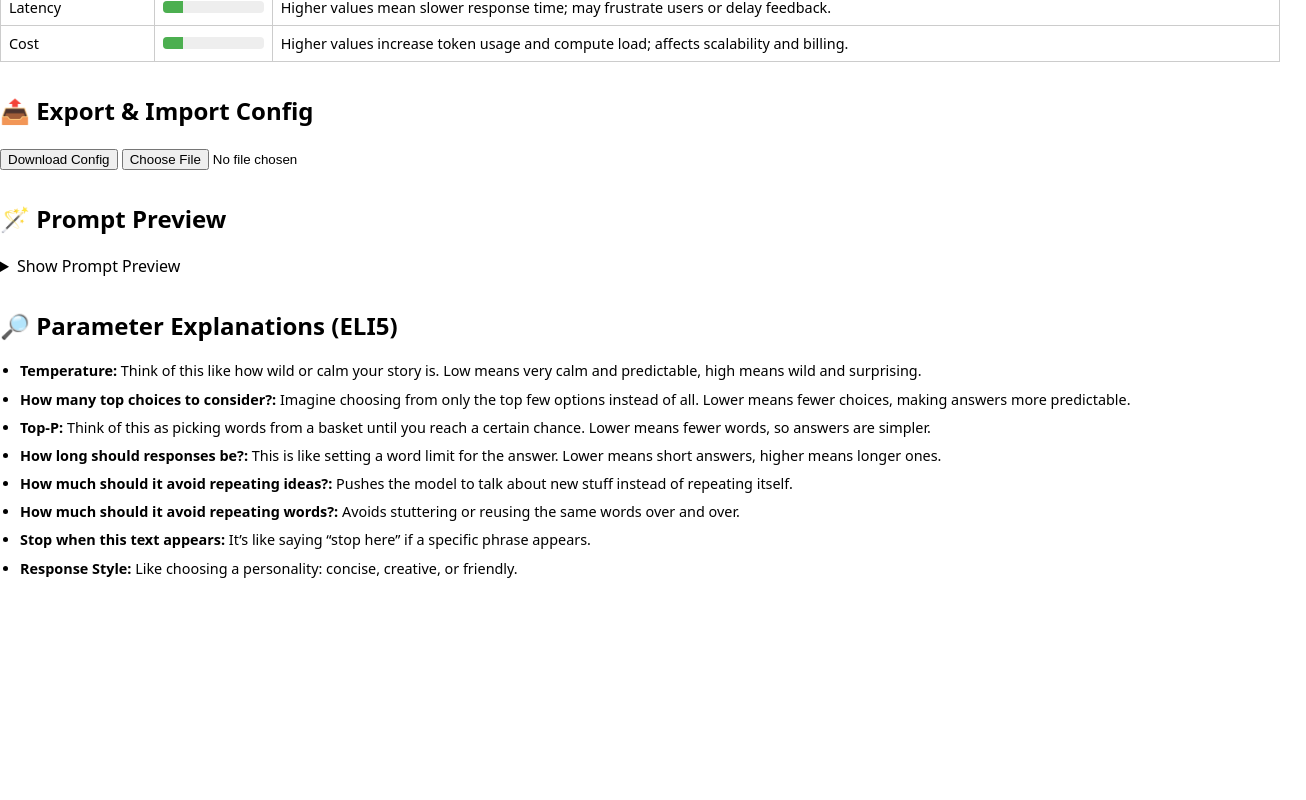
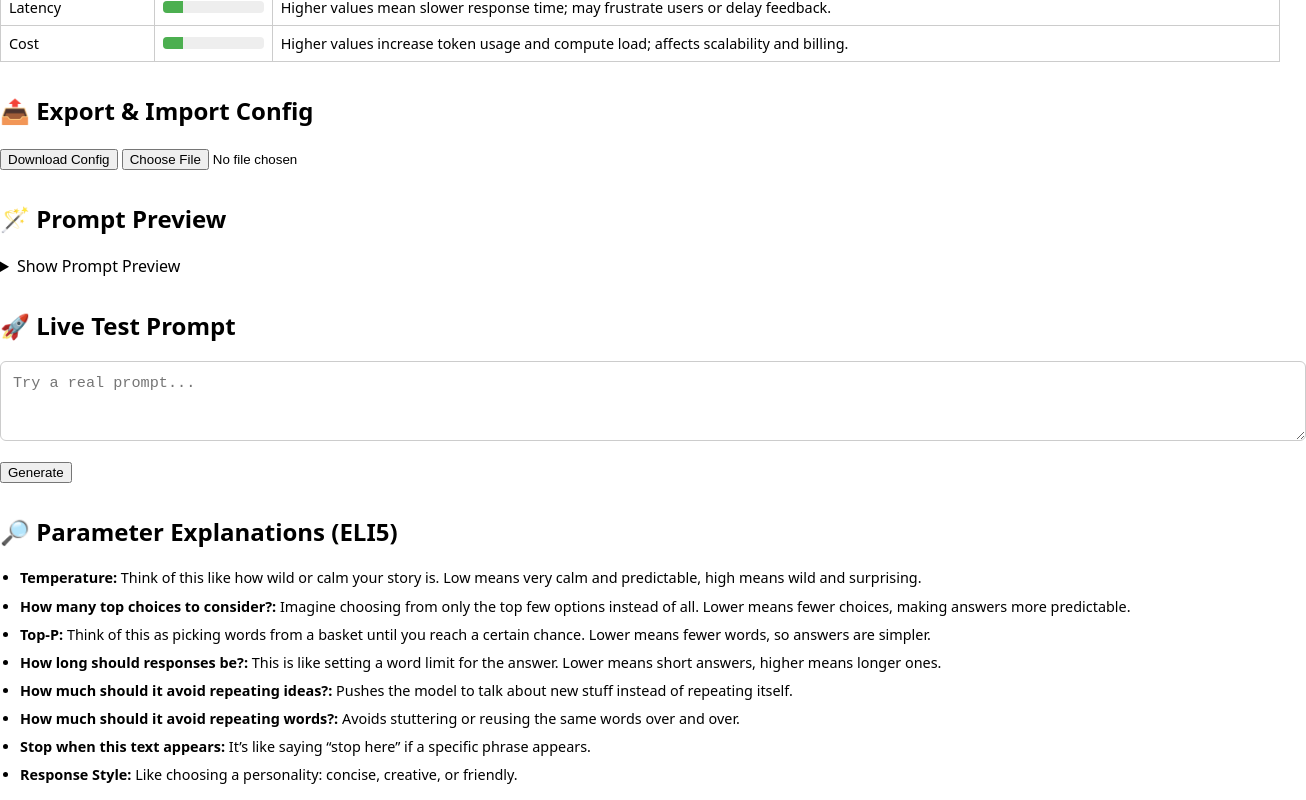
Before and after one commit to ScottFitzgerald83/grail, a SvelteKit app in the folder frontend/: page /tuning in a window 1280 px wide. Shown: the part 1361-2161 px from the top of the page, 1306 px wide, since content can reach past the window. Before the commit the page ends 1954 px from the top, so only its background shows below. Built offline with nearby package versions, Linux system fonts and the light colour scheme.

Commit message:
fully functional 🚀 Live Test Prompt panel on the tuning page. Users can enter a prompt, generate a response using the current config, and see the result instantly

```diff
--- a/frontend/src/routes/tuning/+page.svelte
+++ b/frontend/src/routes/tuning/+page.svelte
@@ -107,11 +107,23 @@
   <input type="file" accept=".json" on:change={importConfig} />
 </div>
 
+
 <h2 style="margin-top: 2rem;">🪄 Prompt Preview</h2>
 <details>
   <summary style="cursor:pointer;font-size:1rem;">Show Prompt Preview</summary>
   <pre class="prompt-preview">{JSON.stringify({ prompt: "Example prompt...", ...config }, null, 2)}</pre>
 </details>
+
+<h2 style="margin-top: 2rem;">🚀 Live Test Prompt</h2>
+<textarea bind:value={testPrompt} rows="3" placeholder="Try a real prompt..." class="live-test-input"></textarea>
+<button on:click={sendTestPrompt} style="margin-top: 0.5rem;">Generate</button>
+
+{#if testResponse}
+  <div class="live-test-result">
+    <strong>Response:</strong>
+    <p>{testResponse}</p>
+  </div>
+{/if}
 
 <h2 style="margin-top: 2rem;">🔎 Parameter Explanations (ELI5)</h2>
 <ul class="eli5-list">
@@ -123,6 +135,9 @@
 <script>
     import {onMount} from 'svelte';
     import {browser} from '$app/environment';
+
+    let testPrompt = '';
+    let testResponse = '';
 
     let config = {
         temperature: 0.7,
@@ -344,6 +359,17 @@
       };
       reader.readAsText(file);
     }
+
+    async function sendTestPrompt() {
+      const payload = { prompt: testPrompt, ...config };
+      const res = await fetch('/infer', {
+        method: 'POST',
+        headers: { 'Content-Type': 'application/json' },
+        body: JSON.stringify(payload)
+      });
+      const data = await res.json();
+      testResponse = data.output || '⚠️ No response received.';
+    }
 </script>
 
 <style>
@@ -529,4 +555,21 @@
       white-space: pre-wrap;
       word-break: break-word;
     }
+
+    .live-test-input {
+      width: 100%;
+      padding: 0.75rem;
+      border-radius: 6px;
+      border: 1px solid #ccc;
+      font-size: 0.95rem;
+      margin-bottom: 0.5rem;
+    }
+
+    .live-test-result {
+      margin-top: 1rem;
+      background: #f6f6f6;
+      padding: 1rem;
+      border-radius: 6px;
+      border: 1px solid #ddd;
+    }
 </style>
```
